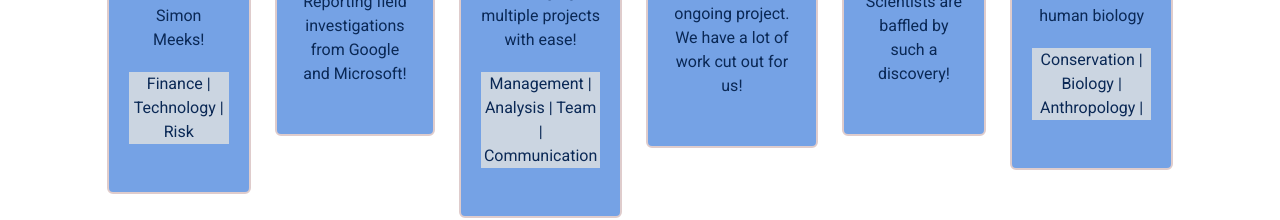
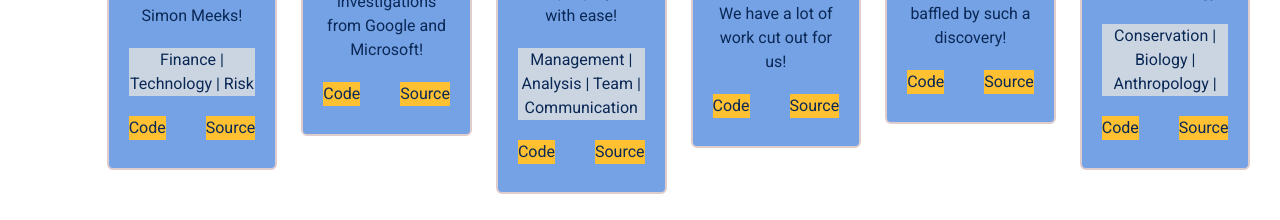
Before and after one commit to WackyChomp/portfolio-template, a React (Vite) app: page / in a window 1280 px wide. Shown: the part 1466-1686 px from the top of the page. Built offline with nearby package versions, Linux system fonts and the light colour scheme.

Commit message:
Added code and source properties to interface ProjectTypes in types.ts

```diff
--- a/src/scenes/projects/Project.tsx
+++ b/src/scenes/projects/Project.tsx
@@ -8,6 +8,8 @@ type Props = {
   title: string;
   description: string;
   tags: string[];
+  code: string;
+  source: string;
   setSelectedPage: (value: SelectedPage) => void;
 }
 
@@ -20,7 +22,7 @@ const RoundProjectImage = 'rounded-full h-20 w-20';
 const RoundProjectImage1 = 'rounded-lg h-64';
 
 
-const Project = ({ image, title, description, tags, setSelectedPage }: Props) => {
+const Project = ({ image, title, description, tags, code, source, setSelectedPage }: Props) => {
   return (
 
     /* Project Card */
@@ -44,6 +46,12 @@ const Project = ({ image, title, description, tags, setSelectedPage }: Props) =>
       {/* Tags */}
       <p className="my-5 bg-slate-300">{tags}</p>
 
+      {/* Description */}
+      <div className="flex space-x-10 [&>*]:bg-secondary-500">
+        <a href={code}>Code</a>
+        <a href={source}>Source</a>
+      </div>
+
     </motion.div>
   )
 }
--- a/src/scenes/projects/index.tsx
+++ b/src/scenes/projects/index.tsx
@@ -30,6 +30,8 @@ const Projects = ({ setSelectedPage }: Props) => {
             title = {project.title}
             description = {project.description}
             tags = {project.tags}
+            code = {project.code}
+            source = {project.source}
             setSelectedPage = {setSelectedPage}
           />
         ))}
--- a/src/shared/constants.ts
+++ b/src/shared/constants.ts
@@ -6,33 +6,45 @@ export const projects: Array<ProjectType> =[
     title: "Crypto - Risk or the Path Forward?",
     description: "Interview with crypto connoisseur, Simon Meeks!",
     tags: ['Finance | ','Technology | ','Risk'],
+    code: "https://github.com/",
+    source: "https://www.google.com/",
   },
   {
     image: "https://a57.foxnews.com/static.foxnews.com/foxnews.com/content/uploads/2023/05/1200/675/Critics-say-AI-can-threaten-humanity-but-heres-how-ChatGPT-thinks-the-world-could-end-2.jpg",
     title: "Is AI sentient or is it our imagination?",
     description: "Reporting field investigations from Google and Microsoft!",
+    code: "https://github.com/",
+    source: "https://www.google.com/",
   },
   {
     image: "https://teamhood.com/wp-content/uploads/2021/02/project-management.jpg",
     title: "Product Manager's Unconventional Advice",
     description: "Learn the secrets to managing multiple projects with ease!",
-    tags: ['Management | ', 'Analysis | ', 'Team | ', 'Communication']
+    tags: ['Management | ', 'Analysis | ', 'Team | ', 'Communication'],
+    code: "https://github.com/",
+    source: "https://www.google.com/",
   },
   {
     image: "https://assets.theoceancleanup.com/app/uploads/2023/04/Large-220604_Guatemala_Helicopter_Val_S5_pic_324-scaled.jpg",
     title: "Current Catastrophic Oceanic Event",
     description: "This is an ongoing project. We have a lot of work cut out for us!",
+    code: "https://github.com/",
+    source: "https://www.google.com/",
   },
   {
     image: "https://media2.giphy.com/media/UxTZDNv0Zej4s/giphy.gif?cid=6c09b952n7ke7zfh2p1twrr3hka7kpur12jt8723rgdqxdty&ep=v1_gifs_search&rid=giphy.gif&ct=g",
     title: "Nature's Unexpected Collapse",
     description: "Scientists are baffled by such a discovery!",
+    code: "https://github.com/",
+    source: "https://www.google.com/",
   },
   {
     image: "https://prod.static9.net.au/fs/646e6914-cc2a-452e-82ce-b40120e6b82f",
     title: "No Monkey Business",
     description: "Investigating intelligent life forms related to human biology",
-    tags: ['Conservation | ', 'Biology | ', 'Anthropology | ']
+    tags: ['Conservation | ', 'Biology | ', 'Anthropology | '],
+    code: "https://github.com/",
+    source: "https://www.google.com/",
   },
   /*{
     image: "",
--- a/src/shared/types.ts
+++ b/src/shared/types.ts
@@ -16,4 +16,6 @@ export enum SelectedPage {
     title: string;
     description: string;
     tags?: string[];
+    code?: string;
+    source?: string;
   }
```
